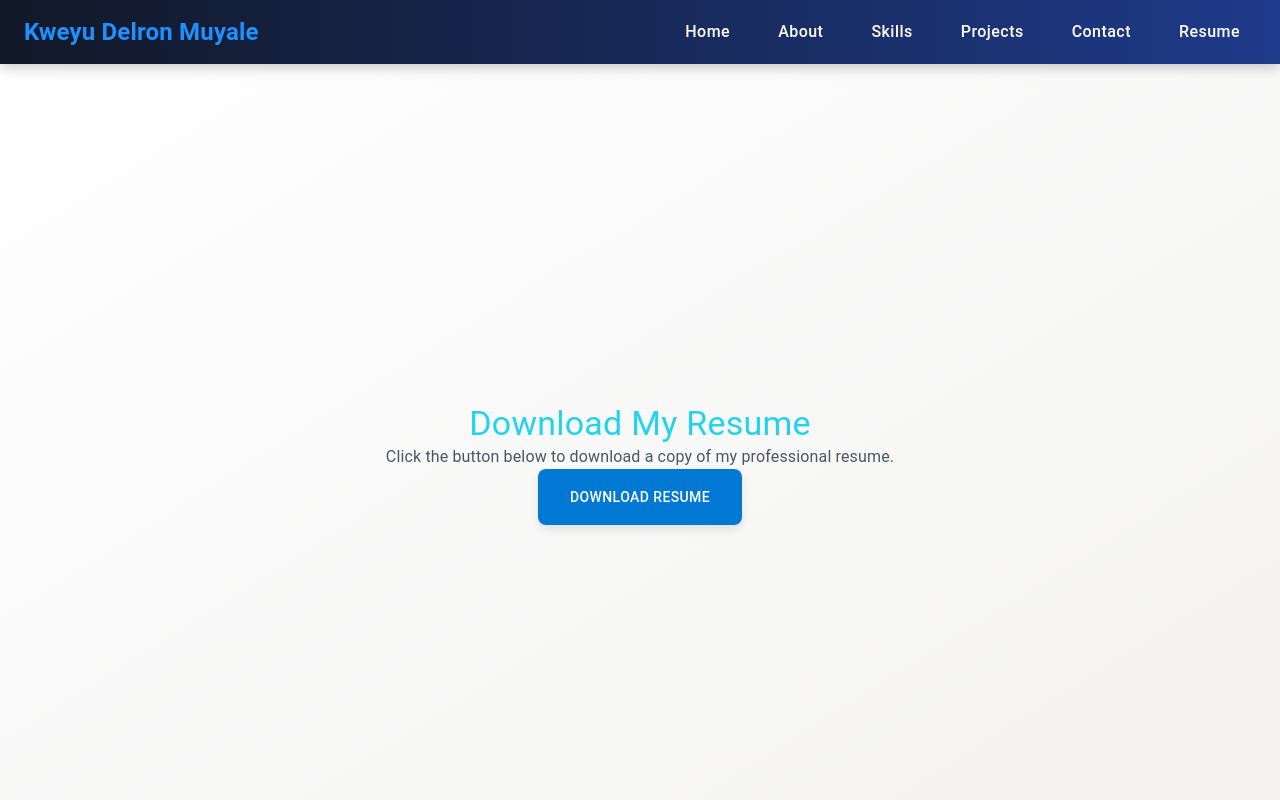
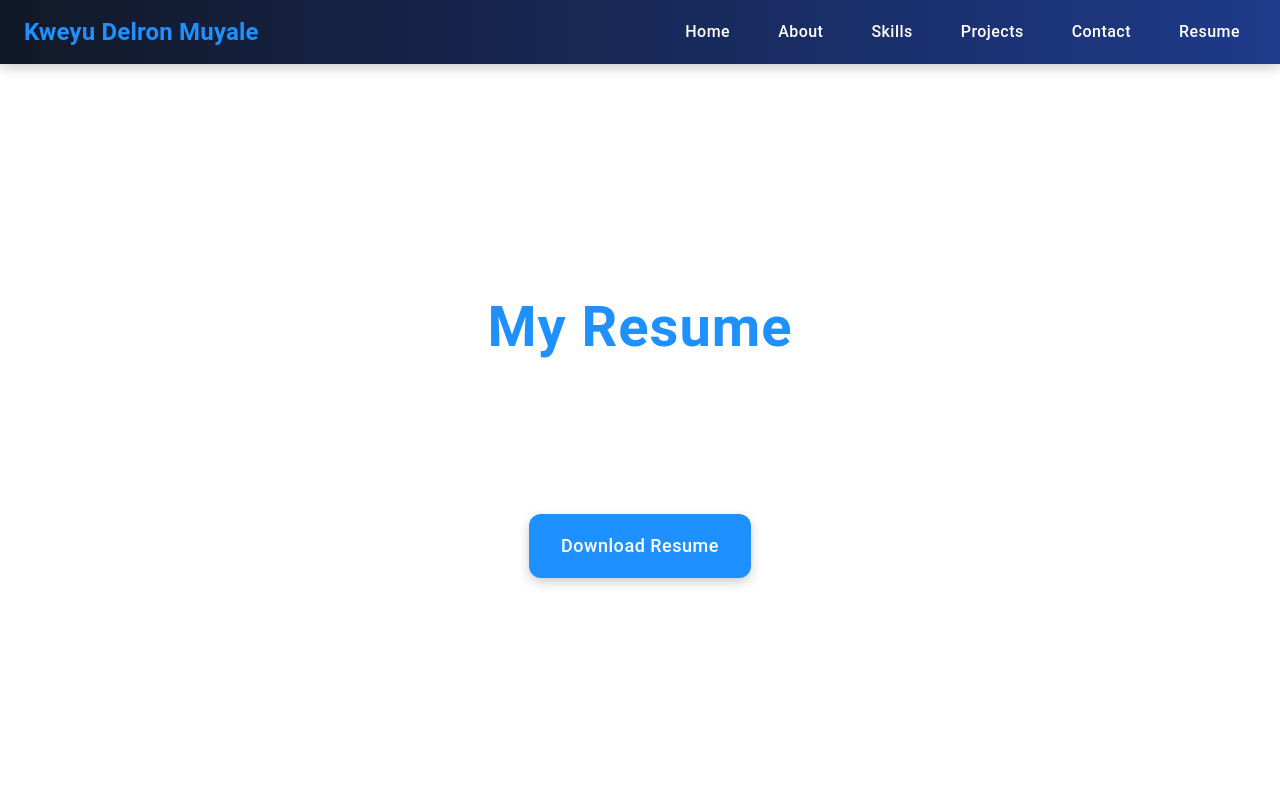
Before and after one commit to DelTechs01/portfolio, a React (Vite) app: page /resume in a window 1280 px wide. Shown: the top 800 px of the page. Built offline with nearby package versions, Linux system fonts and the light colour scheme.

Commit message:
Enhance Resume component with animations and improved layout

```diff
--- a/src/Resume.jsx
+++ b/src/Resume.jsx
@@ -1,35 +1,94 @@
 import React from 'react';
 import { Button, Typography, Container, Box } from '@mui/material';
+import { motion } from 'framer-motion';
 
 function Resume() {
+  const fadeInUp = {
+    hidden: { opacity: 0, y: 20 },
+    visible: { opacity: 1, y: 0, transition: { duration: 0.6, ease: 'easeInOut' } },
+  };
+
+  const buttonVariants = {
+    hover: { scale: 1.05, boxShadow: '0 6px 16px rgba(0, 0, 0, 0.2)' },
+    tap: { scale: 0.95 },
+  };
+
   return (
-    <div className="min-h-screen p-8 flex flex-col items-center justify-center bg-gradient-to-br from-white to-[#F3F2F1]">
-      <Container maxWidth="sm" className="text-center">
-        <Typography variant="h4" className="text-cyan-400 mb-4 font-bold">
-          Download My Resume
+    <main
+      className="min-h-screen flex items-center justify-center py-20 text-white relative overflow-hidden"
+      style={{
+        background: 'linear-gradient(to-br, rgba(17, 24, 39, 0.9), rgba(30, 58, 138, 0.9)), url(/path/to/background-image.jpg)', // Optional background image
+        backgroundSize: 'cover',
+        backgroundPosition: 'center',
+        backdropFilter: 'blur(8px)', // Blur effect
+      }}
+    >
+      <Container maxWidth="sm" sx={{ position: 'relative', zIndex: 1, textAlign: 'center' }}>
+        <motion.div initial="hidden" animate="visible" variants={fadeInUp}>
+          <Typography
+            variant="h3"
+            sx={{
+              fontSize: { xs: '2rem', md: '3.5rem' },
+              fontWeight: 'bold',
+              color: '#1E90FF', // Matches your theme
+              mb: 4,
+              letterSpacing: '1px',
+            }}
+          >
+            My Resume
           </Typography>
-        <Typography variant="body1" className="text-gray-600 mb-8">
-          Click the button below to download a copy of my professional resume.
+          <Typography
+            variant="body1"
+            sx={{
+              color: 'gray.300',
+              mb: 8,
+              maxWidth: '500px',
+              mx: 'auto',
+              lineHeight: 1.6,
+              fontSize: { xs: '1rem', md: '1.125rem' },
+            }}
+          >
+            Get a detailed overview of my skills, experience, and achievements. Download my professional resume below!
           </Typography>
+          <motion.div variants={buttonVariants} whileHover="hover" whileTap="tap">
             <Button
               variant="contained"
-          href="https://drive.google.com/file/d/1-Xy-Beq91Y-XWg7vazDd-H2gl-eWspYZ/view?usp=sharing" // Replace with your actual resume path
-          download="resume.pdf" // The name the file will be saved as
+              href="https://drive.google.com/file/d/1-Xy-Beq91Y-XWg7vazDd-H2gl-eWspYZ/view?usp=sharing" // Your Google Drive link
+              target="_blank" // Opens in new tab
+              download="Kweyu_Delron_Muyale_Resume.pdf" // Suggested filename
               sx={{
-            bgcolor: '#0078D4',
+                bgcolor: '#1E90FF',
+                color: 'white',
+                py: { xs: 1.5, md: 2 },
+                px: { xs: 3, md: 4 },
+                borderRadius: '12px',
+                fontSize: { xs: '1rem', md: '1.125rem' },
+                fontWeight: 'medium',
+                textTransform: 'none',
+                boxShadow: '0 4px 12px rgba(0, 0, 0, 0.2)',
                 '&:hover': {
-              bgcolor: '#005EA2',
+                  bgcolor: '#4169E1',
+                  boxShadow: '0 6px 16px rgba(0, 0, 0, 0.3)',
                 },
-            py: 2,
-            px: 4,
-            borderRadius: '8px',
-            boxShadow: '0px 4px 10px rgba(0, 0, 0, 0.1)',
               }}
             >
               Download Resume
             </Button>
+          </motion.div>
+          <Typography
+            variant="body2"
+            sx={{
+              color: 'gray.400',
+              mt: 4,
+              fontStyle: 'italic',
+              fontSize: { xs: '0.875rem', md: '1rem' },
+            }}
+          >
+            Last updated: April 2025
+          </Typography>
+        </motion.div>
       </Container>
-    </div>
+    </main>
   );
 }
 
```
Lines whose indentation alone changed are shown as unchanged.
